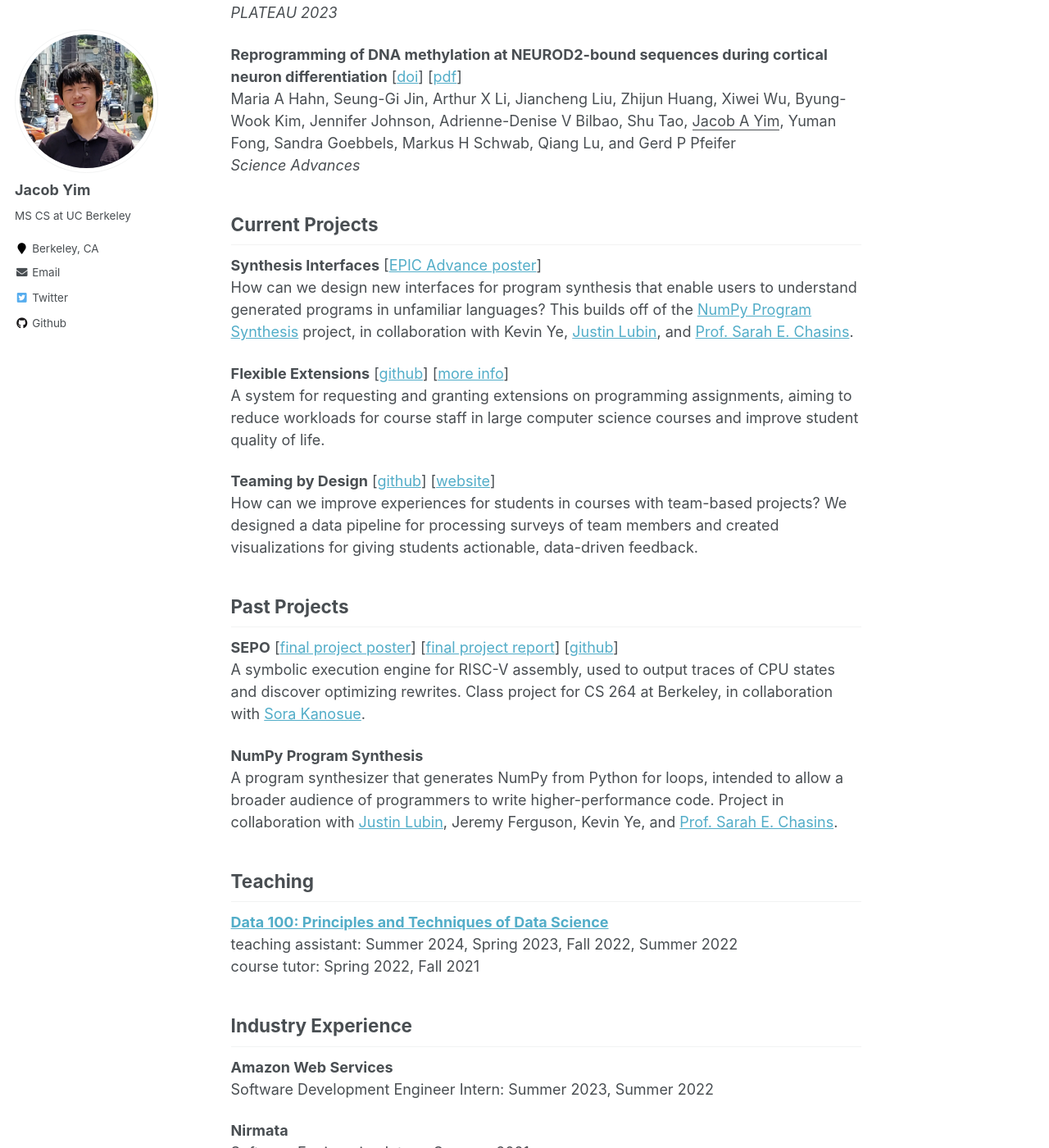
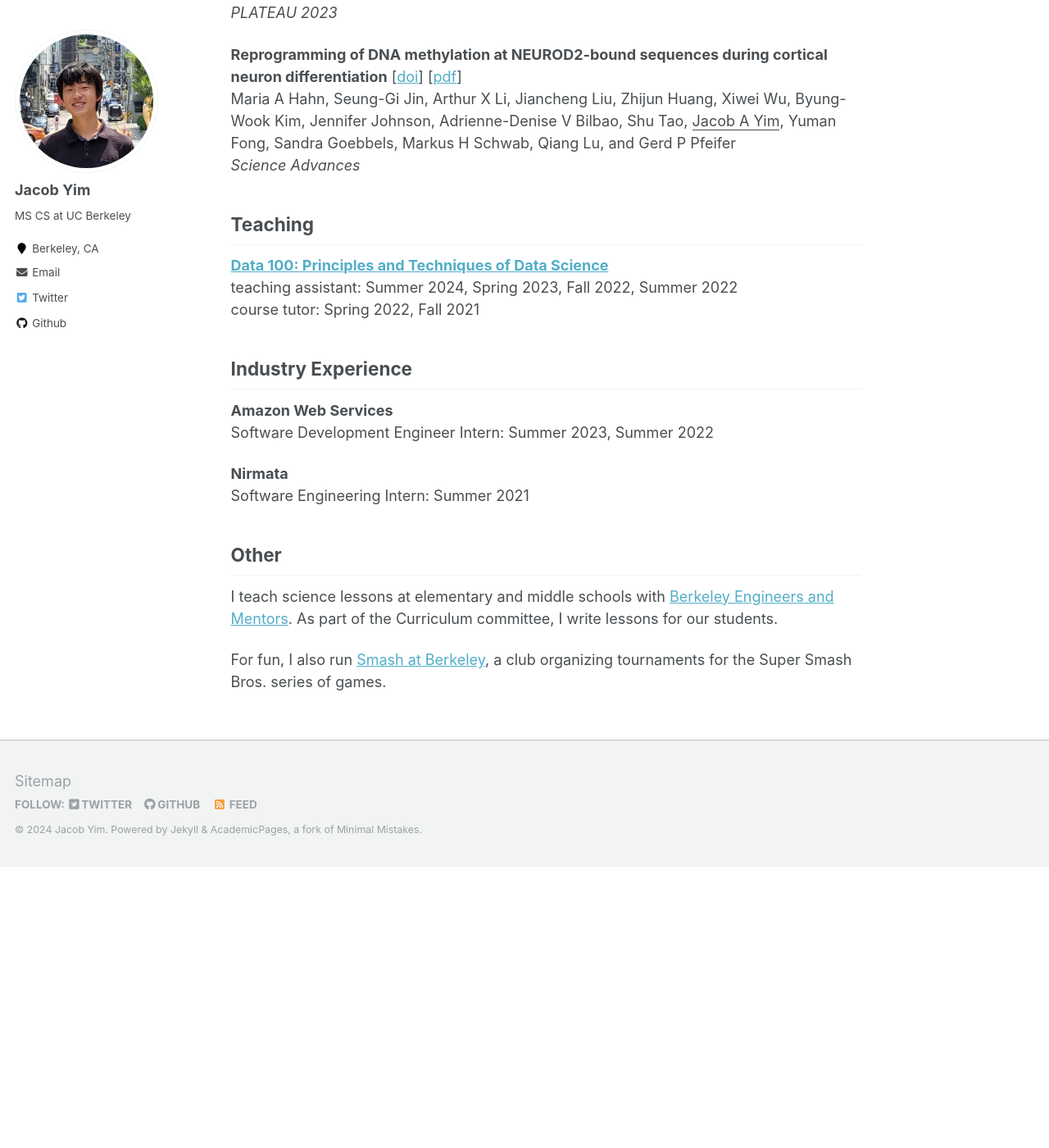
Before and after one commit to jcbym/jcbym.github.io, a Jekyll site: the page built from _pages/about.md, in a window 1280 px wide and 1400 px high, scrolled down 1118 px. Shown: the whole window at 82% size. Built offline with Jekyll 4.4.1, drawn with Linux system fonts in a browser that asks for light colours; after the commit the page ends 2175 px from its top, so only the background shows below that.

Commit message:
separate projects page

```diff
--- a/Gemfile
+++ b/Gemfile
@@ -18,6 +18,8 @@ gem "github-pages", group: :jekyll_plugins
 
 gem "wdm", "~> 0.1.0" if Gem.win_platform?
 
+gem 'tzinfo-data', platforms: [:mingw, :mswin, :x64_mingw]
+
 # If you have any plugins, put them here!
 group :jekyll_plugins do
   # gem "jekyll-archives"
@@ -25,3 +27,5 @@ group :jekyll_plugins do
   gem 'jekyll-sitemap'
   gem 'hawkins'
 end
+
+gem "webrick", "~> 1.8"
--- a/_data/navigation.yml
+++ b/_data/navigation.yml
@@ -1,4 +1,6 @@
 # main links links
 main:
+  - title: "Projects"
+    url: /projects.html
   - title: "CV"
     url: /files/jacob-yim-cv.pdf
--- a/_pages/about.md
+++ b/_pages/about.md
@@ -40,23 +40,6 @@ __Reprogramming of DNA methylation at NEUROD2-bound sequences during cortical ne
 Maria A Hahn, Seung-Gi Jin, Arthur X Li, Jiancheng Liu, Zhijun Huang, Xiwei Wu, Byung-Wook Kim, Jennifer Johnson, Adrienne-Denise V Bilbao, Shu Tao, <ins>Jacob A Yim</ins>, Yuman Fong, Sandra Goebbels, Markus H Schwab, Qiang Lu, and Gerd P Pfeifer \
 *Science Advances*
 
-## Current Projects
-__Synthesis Interfaces__ [[EPIC Advance poster](../files/epic-poster-sp23.pdf)] \
-How can we design new interfaces for program synthesis that enable users to understand generated programs in unfamiliar languages? This builds off of the [NumPy Program Synthesis](#numpy) project, in collaboration with Kevin Ye, [Justin Lubin](https://jlubin.net), and [Prof. Sarah E. Chasins](https://schasins.com).
-
-__Flexible Extensions__ [[github](https://github.com/cs161-staff/extensions)] [[more info](https://acelab.berkeley.edu/projects/flextensions/)] \
-A system for requesting and granting extensions on programming assignments, aiming to reduce workloads for course staff in large computer science courses and improve student quality of life.
-
-__Teaming by Design__ [[github](https://github.com/teamingbydesign/txd-pipeline)] [[website](https://www.teamingxdesign.com/)] \
-How can we improve experiences for students in courses with team-based projects? We designed a data pipeline for processing surveys of team members and created visualizations for giving students actionable, data-driven feedback.
-
-## Past Projects
-__SEPO__ [[final project poster](../files/sepo-poster.pdf)] [[final project report](../files/sepo-paper.pdf)] [[github](https://github.com/skberkeley/sepo)] \
-A symbolic execution engine for RISC-V assembly, used to output traces of CPU states and discover optimizing rewrites. Class project for CS 264 at Berkeley, in collaboration with [Sora Kanosue](https://skanosue.com).
-
-__NumPy Program Synthesis__ <a name="numpy"></a> \
-A program synthesizer that generates NumPy from Python for loops, intended to allow a broader audience of programmers to write higher-performance code. Project in collaboration with [Justin Lubin](https://jlubin.net), Jeremy Ferguson, Kevin Ye, and [Prof. Sarah E. Chasins](https://schasins.com).
-
 ## Teaching
 [__Data 100: Principles and Techniques of Data Science__](https://ds100.org) \
 teaching assistant: Summer 2024, Spring 2023, Fall 2022, Summer 2022 \
```
Also changed, not shown: README.md (+1 -1 lines), _pages/projects.md (added, +24 -0 lines), Gemfile.lock (added).
